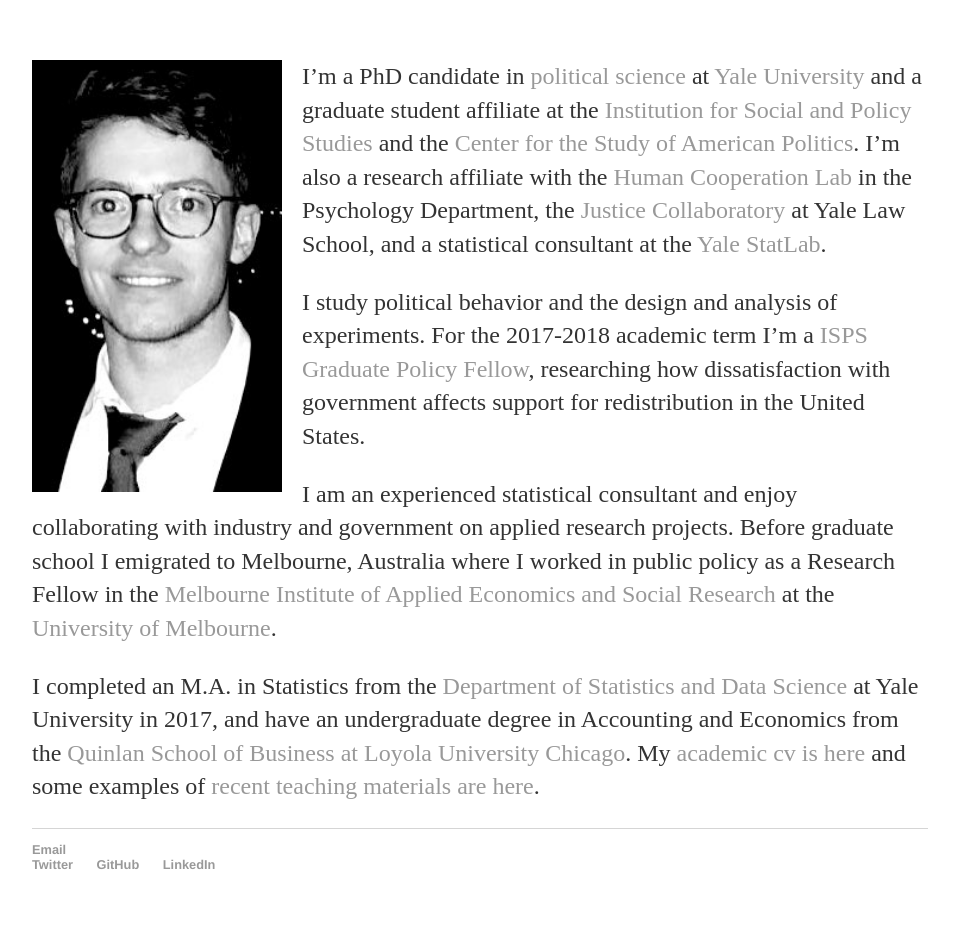
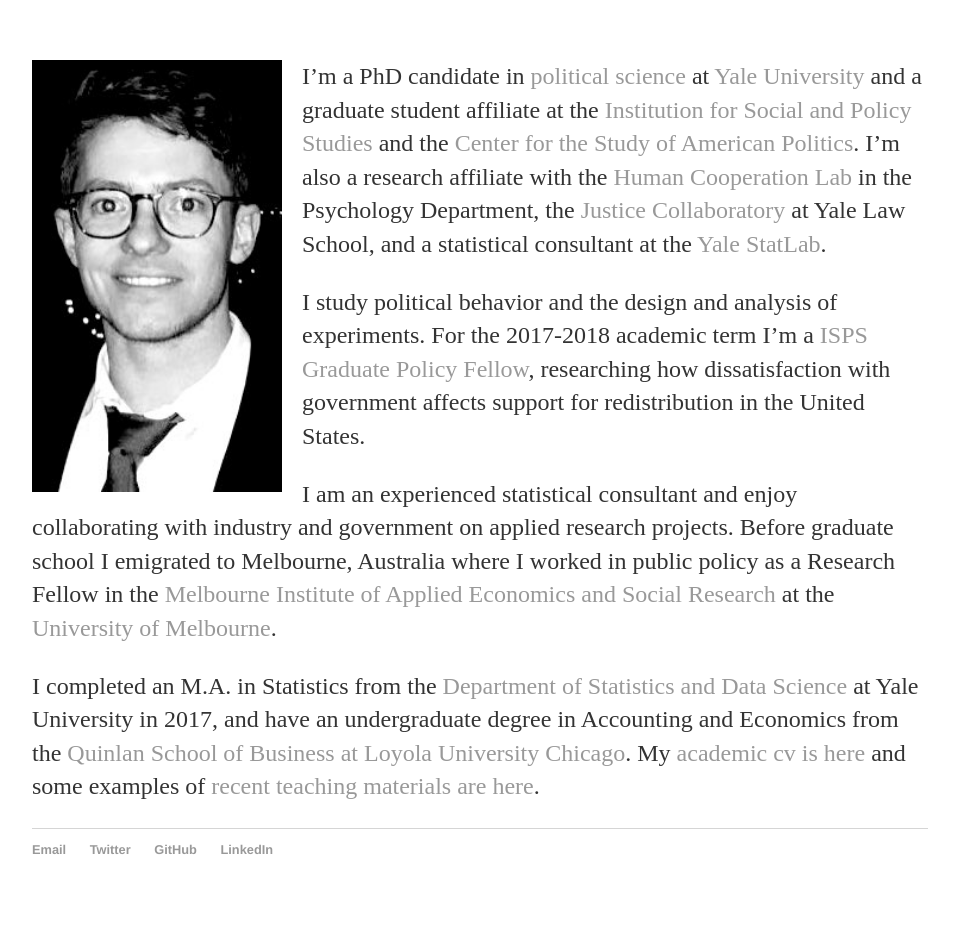
Before and after one commit to kylepeyton/kylepeyton.github.io, a Jekyll site: the page built from index.markdown, in a window 1280 px wide. Shown: the whole page, without its empty margins (160-1119 px from the left). Built offline with Jekyll 4.4.1, drawn with Linux system fonts in a browser that asks for light colours.

```diff
--- a/_layouts/design-kp.html
+++ b/_layouts/design-kp.html
@@ -15,7 +15,7 @@
 			</div><!-- /.container -->
 			<footer>
 	    		<ul>
-	        		<li><a href="mailto:kyle.peyton@yale.edu">Email</a></li><ul>
+	        		<li><a href="mailto:kyle.peyton@yale.edu">Email</a></li>
 				{% if site.twitter_username %}
 				<li>
 					<a href="https://twitter.com/{{ site.twitter_username }}">
```
